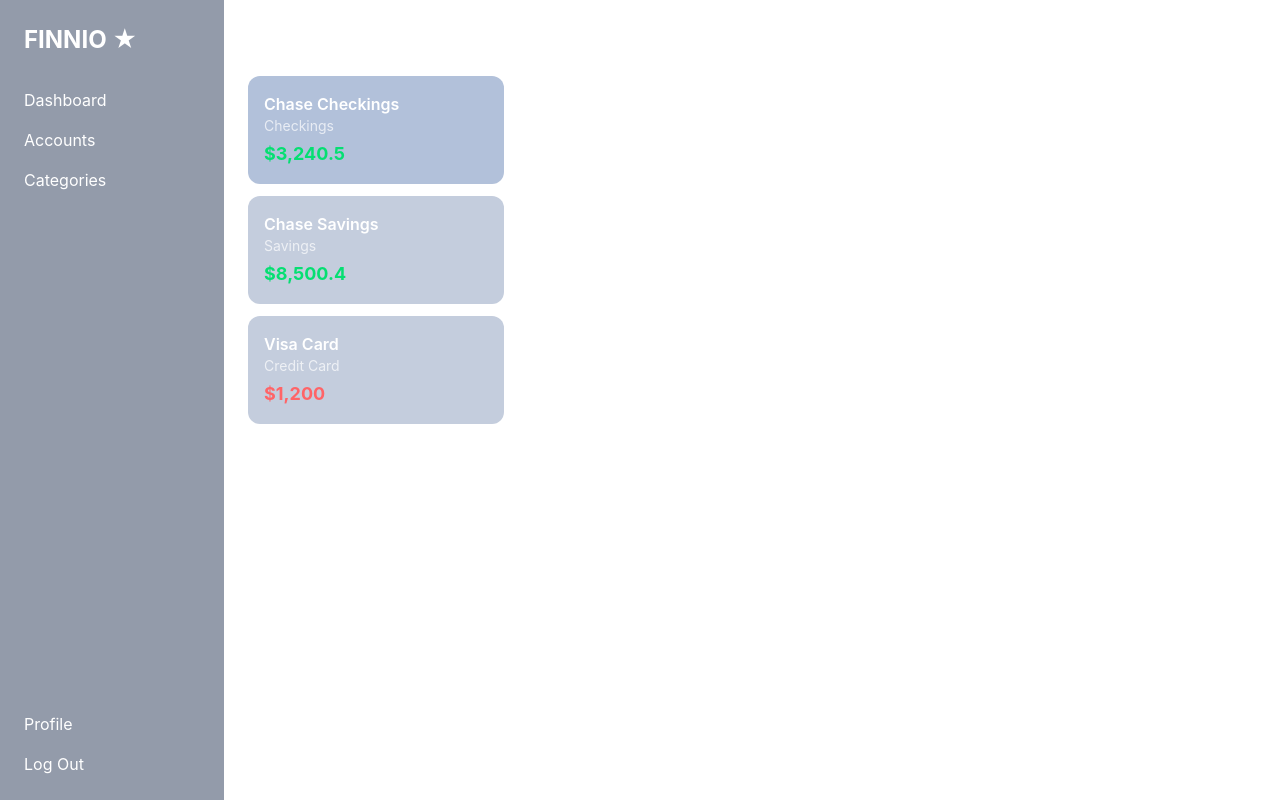
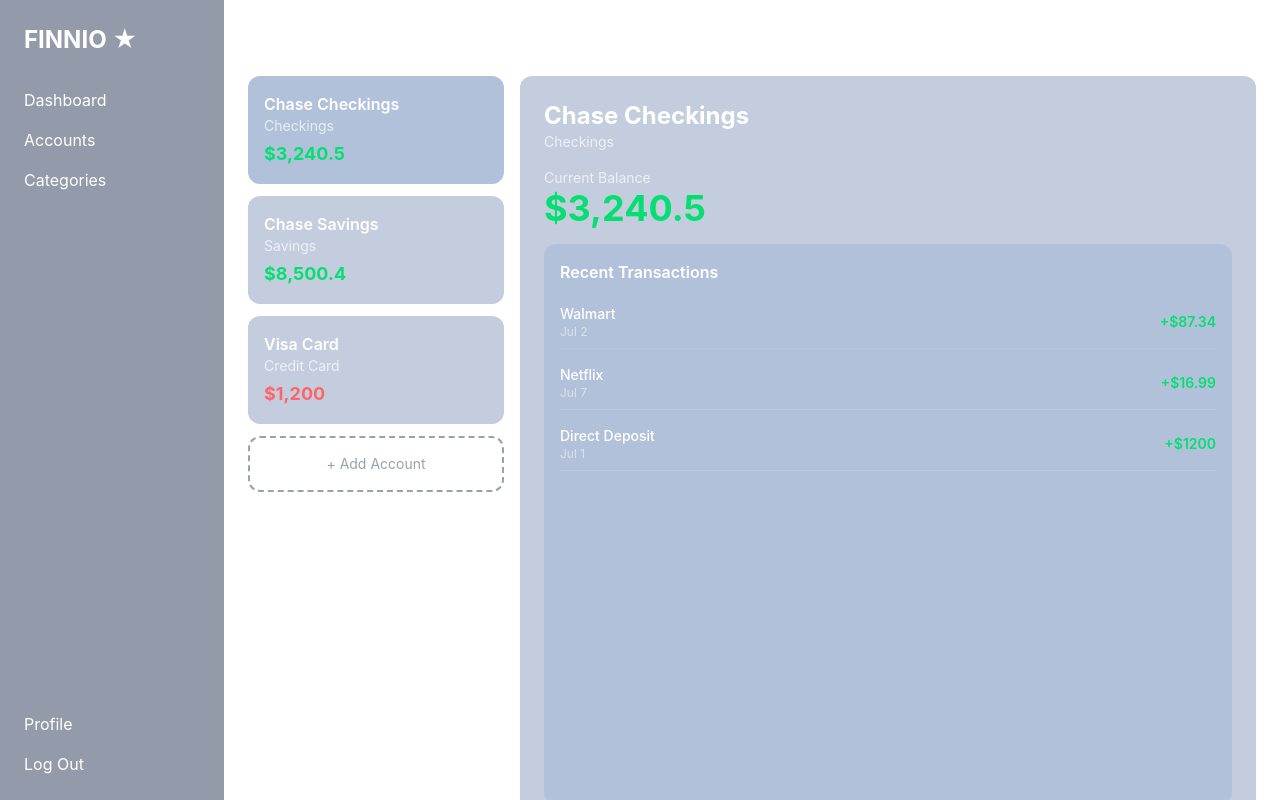
Before and after one commit to leonnaxie/finnio, a React (Vite) app: page /accounts in a window 1280 px wide. Built offline with nearby package versions, Linux system fonts and the light colour scheme.

Commit message:
Implemented account modal and adding

```diff
--- a/src/components/AccountModal.tsx
+++ b/src/components/AccountModal.tsx
@@ -1,6 +1,135 @@
-function AccountModal() {
+import { useState } from "react"
+
+interface AccountEntry {
+    name: string
+    balance: string
+}
+
+interface Props {
+    onClose: () => void
+    onSave: (accounts: any[]) => void
+}
+
+
+function AccountModal({ onClose, onSave }: Props) {
+    const [checkingAccounts, setCheckingAccounts] = useState<AccountEntry[]>([{name: '', balance: ''}])
+    const [creditAccounts, setCreditAccounts] = useState<AccountEntry[]>([{name: '', balance: ''}])
+
+    const updateChecking = (index: number, field: keyof AccountEntry, value: string) => {
+        setCheckingAccounts(prev => prev.map((a, i) => i === index ? { ...a, [field]: value} : a))
+    }
+
+    const updateCredit = (index: number, field: keyof AccountEntry, value: string) => {
+        setCreditAccounts(prev => prev.map((a, i) => i === index ? { ...a, [field]: value} : a))
+    }
+
+    const handleSave = () => {
+        const allAccounts = [
+            ...checkingAccounts
+            .filter(a => a.name)
+            .map((a, i) => ({
+                id: Date.now() + i,
+                name: a.name,
+                type: 'Checking' as const,
+                balance: parseFloat(a.balance) || 0
+            })),
+            ...creditAccounts
+            .filter(a => a.name)
+            .map((a, i) => ({
+                id: Date.now() + 100 + i,
+                name: a.name,
+                type: 'Credit Card' as const,
+                balance: -(parseFloat(a.balance) || 0)
+            }))
+        ]
+        onSave(allAccounts)
+    }
     return (
-        <></>
+        <div className="fixed inset-0 bg-black/50 flex items-center justify-center z-50">
+            <div className="bg-finnio-ai-chat rounded-2xl p-6 w-[500px] max-h-[80vh] overflow-y-auto">
+
+                {/* Checkings and Savings Section */}
+                <div className="mb-6">
+                    <h3 className="bg-finnio-card-2 rounded-lg px-4 py-2 font-semibold mb-3">
+                        Checkings, Savings or Cash
+                    </h3>
+                    {checkingAccounts.map((account, index) => (
+                        <div key={index} className="flex gap-2 mb-2 items-center">
+                            <div className="flex-1">
+                                <label className="text-xs opacity-70 mb-1 block">Name</label>
+                                <input
+                                    value={account.name}
+                                    onChange={e => updateChecking(index, 'name', e.target.value)}
+                                    className="w-full bg-white rounded-lg px-3 py-2 text-sm text-black outline-none placeholder:text-gray-400"
+                                    placeholder="e.g. AMEX Checking" />
+                            </div>
+
+                            <div className="flex-1">
+                                <label className="text-xs opacity-70 mb-1 block">Current Balance</label>
+                                <input
+                                    value={account.balance}
+                                    onChange={e => updateChecking(index, 'balance', e.target.value)}
+                                    className="w-full bg-white rounded-lg px-3 py-2 text-sm text-black outline-none palceholder:text-gray-400"
+                                    placeholder="e.g. 3200.00" />
+                            </div>
+
+                            <button
+                                onClick={() => setCheckingAccounts(prev => prev.filter((_, i) => i !== index))}
+                                className="mt-5 text-gray-400 hover:text-white">✕</button>
+                        </div>
+                    ))}
+                    <button
+                        onClick={() => setCheckingAccounts(prev => [...prev, { name: '', balance: ''}])}
+                        className="text-sm text-gray-100 hover:text-white mt-1">+ Add Account</button>
+                </div>
+
+                {/* Credit Card Section */}
+                <div className="mb-6">
+                    <h3 className="bg-finnio-card-2 rounded-lg px-3 py-2 font-semibold mb-3">Credit Cards</h3>
+                    {creditAccounts.map((account, index) => (
+                        <div key={index} className="flex gap-2 mb-2 items-center">
+                            <div className="flex-1">
+                                <label className="text-xs opacity-70 mb-1 block">Name</label>
+                                <input
+                                    value={account.name}
+                                    onChange={e => updateCredit(index, 'name', e.target.value)}
+                                    className="w-full bg-white rounded-lg px-3 py-2 text-sm text-black outline-none placeholder:text-gray-400"
+                                    placeholder="e.g. Visa Card"></input>
+                            </div>
+
+                            <div className="flex-1">
+                                <label className="text-xs opacity-70 mb-1 block">Current Balance</label>
+                                <input
+                                    value={account.balance}
+                                    onChange={e => updateCredit(index, 'balance', e.target.value)}
+                                    className="w-full bg-white rounded-lg px-3 py-2 text-sm text-black outline-none placeholder:text-gray-400"
+                                    placeholder="e.g. 300.00"
+                                    type="number"></input>
+                            </div>
+
+                            <button
+                                onClick={() => setCreditAccounts(prev => prev.filter((_, i) => i !== index))}
+                                className="mt-5 text-gray-400 hover:text-white">✕</button>
+                        </div>
+                    ))}
+
+                    <button
+                        onClick={() => setCreditAccounts(prev => [...prev, { name: '', balance: ''}])}
+                        className="text-sm text-gray-100 hover:text-white mt-1">+ Add Account</button>
+                </div>
+
+                {/* Actions */}
+                <div className="flex justify-end gap-3">
+                    <button
+                        onClick={onClose}
+                        className="px-4 py-2 text-sm text-gray-200 hover:text-white">Exit</button>
+
+                    <button
+                        onClick={handleSave}
+                        className="px-4 py-2 text-sm bg-finnio-card-2 rounded-lg hover:bg-gray-400">Save</button>
+                </div>
+            </div>
+        </div>
     )
 }
 
--- a/src/components/Accounts.tsx
+++ b/src/components/Accounts.tsx
@@ -8,10 +8,22 @@ interface Account {
     balance: number
 }
 
+interface Transaction {
+    name: string
+    amount: number
+    date: string
+}
+
 const mockAccounts: Account[] = [
     { id: 1, name: 'Chase Checkings', type: 'Checkings', balance: 3240.50 },
     { id: 2, name: 'Chase Savings', type: 'Savings', balance: 8500.40 },
     { id: 3, name: 'Visa Card', type: 'Credit Card', balance: -1200.00 }
+]
+
+const mockTransactions: Transaction[] = [
+    { name: 'Walmart', amount: 87.34, date: 'Jul 2'},
+    { name: 'Netflix', amount: 16.99, date: 'Jul 7'},
+    { name: 'Direct Deposit', amount: 1200.00, date: 'Jul 1'}
 ]
 
 function Accounts() {
@@ -26,7 +38,7 @@ function Accounts() {
                 <h2 className="text-xl mb-6">accounts</h2>
 
                 <div className="flex gap-4 h-full">
-
+                    {/* Accounts List */}
                     <div className="w-64 flex flex-col gap-3">
                         {accounts.map(account => (
                             <button
@@ -39,9 +51,60 @@ function Accounts() {
                                 <p className={`text-lg font-bold mt-1 ${account.balance < 0 ? 'text-red-400' : 'text-green-400'}`}>${Math.abs(account.balance).toLocaleString()}</p>
                             </button>
                         ))}
+
+                        <button
+                            onClick={() => setShowModal(true)}
+                            className="rounded-xl p-4 border-2 border-dashed border-gray-400 text-gray-400 hover:border-white hover:text-white transition-all text-sm">
+                                + Add Account
+                            </button>
                     </div>
+
+                    {/* Account Details */}
+                    {selectedAmount && (
+                        <div className="flex-1 bg-finnio-card-1 rounded-xl p-6 flex flex-col gap-4">
+                            <div>
+                                <h3 className="text-2xl font-bold">{selectedAmount.name}</h3>
+                                <p className="text-sm opacity-70">{selectedAmount.type}</p>
+                            </div>
+
+
+                            <div>
+                                <p className="text-sm opacity-70">Current Balance</p>
+                                <p className={`text-4xl font-bold ${selectedAmount.balance < 0 ? 'text-red-400' : 'text-green-400'}`}>${Math.abs(selectedAmount.balance).toLocaleString()}</p>
+                            </div>
+
+                            {/* Recent Transactions */}
+                            <div className="bg-finnio-card-2 rounded-xl p-4 flex-1">
+                                <h4 className="font-semibold mb-3">Recent Transactions</h4>
+                                <div className="flex flex-col gap-2">
+                                    {mockTransactions.map((tx, i) => (
+                                        <div key={i} className="flex justify-between items-center py-2 border-b border-white/10">
+                                            <div>
+                                                <p className="text-sm font-medium">{tx.name}</p>
+                                                <p className="text-xs opacity-50">{tx.date}</p>
+                                            </div>
+                                            <p className={`text-sm font-semibold ${
+                                                tx.amount < 0 ? 'text-red-400' : 'text-green-400'}`}>
+                                                    {tx.amount < 0 ? '-' : '+'}${Math.abs(tx.amount)}
+                                                </p>
+                                        </div>
+                                    ))}
+                                </div>
+                            </div>
+                        </div>
+                    )}
                 </div>
             </div>
+
+            {/* Modal */}
+            {showModal && (
+                <AccountModal
+                    onClose={() => setShowModal(false)}
+                    onSave={(newAccounts) => {
+                        setAccounts(prev => [...prev, ...newAccounts])
+                        setShowModal(false)
+                    }} />
+            )}
         </div>
     )
 }
```
